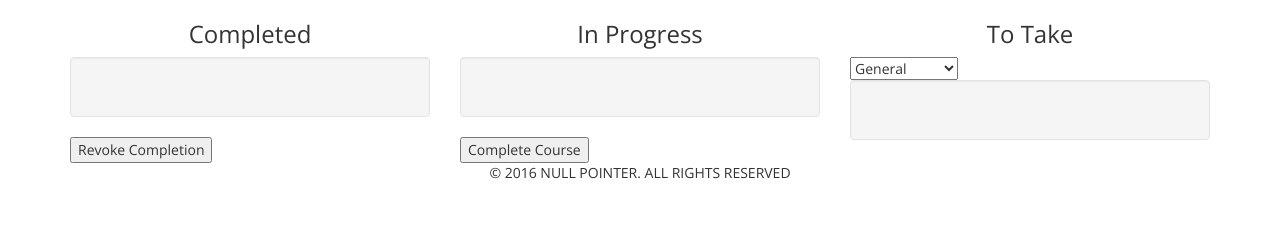
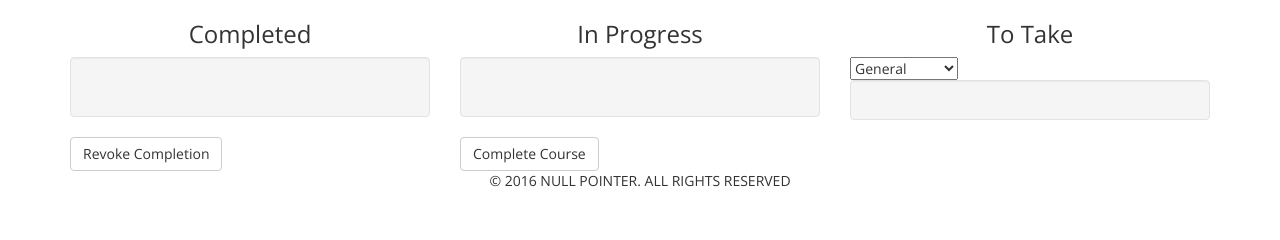
Before and after one commit to ddayguerrero/infamous-course-scheduler, a Flask app: page /home/ in a window 1280 px wide. Shown: the part 229-469 px from the top of the page. Run offline with Flask 2, Linux system fonts and the light colour scheme; data comes from the database, SQL or seed files in the repository; data that the repository does not hold is empty; some libraries are stand-ins or nearby versions.

Commit message:
Add minor styling changes to profile

```diff
--- a/app/templates/auth/profile.html
+++ b/app/templates/auth/profile.html
@@ -12,7 +12,7 @@ Greetings {{ session['user_name'] }},
               <ul class="list-group" id='completedCourses'>
               </ul>
             </div>
-            <button id="uncomplete_course">Revoke Completion</button>
+            <button class="btn btn-default" id="uncomplete_course">Revoke Completion</button>
         </div>
         <div class="col-xs-4">
           <div id='registered_messages'></div>
@@ -21,7 +21,7 @@ Greetings {{ session['user_name'] }},
 	             <ul class="list-group" id='registeredCourses'>
               </ul>
             </div>
-            <button id="complete_course">Complete Course</button>
+            <button class="btn btn-default" id="complete_course">Complete Course</button>
         </div>
 	<div class="col-xs-4">
           <h3 class="text-center">To Take</h3>
@@ -32,7 +32,7 @@ Greetings {{ session['user_name'] }},
               <option value="games">Video Games</option>
           </select>
           <div class="well" style="max-height: 300px;overflow: auto;">
-	           <ul class="list-group" id='sequenceCourses'>
+	           <ul class="dropdown-menu list-group" id='sequenceCourses'>
             </ul>
           </div>
         </div>
```
